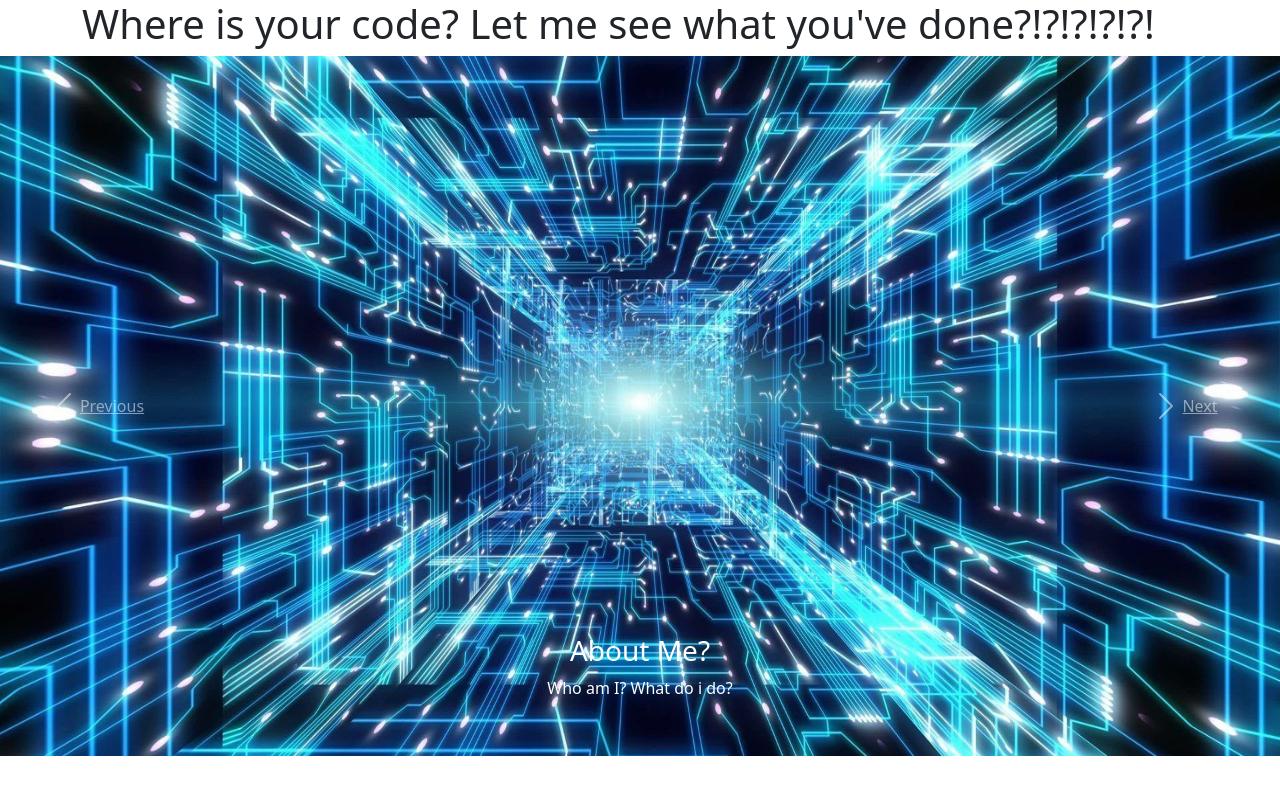
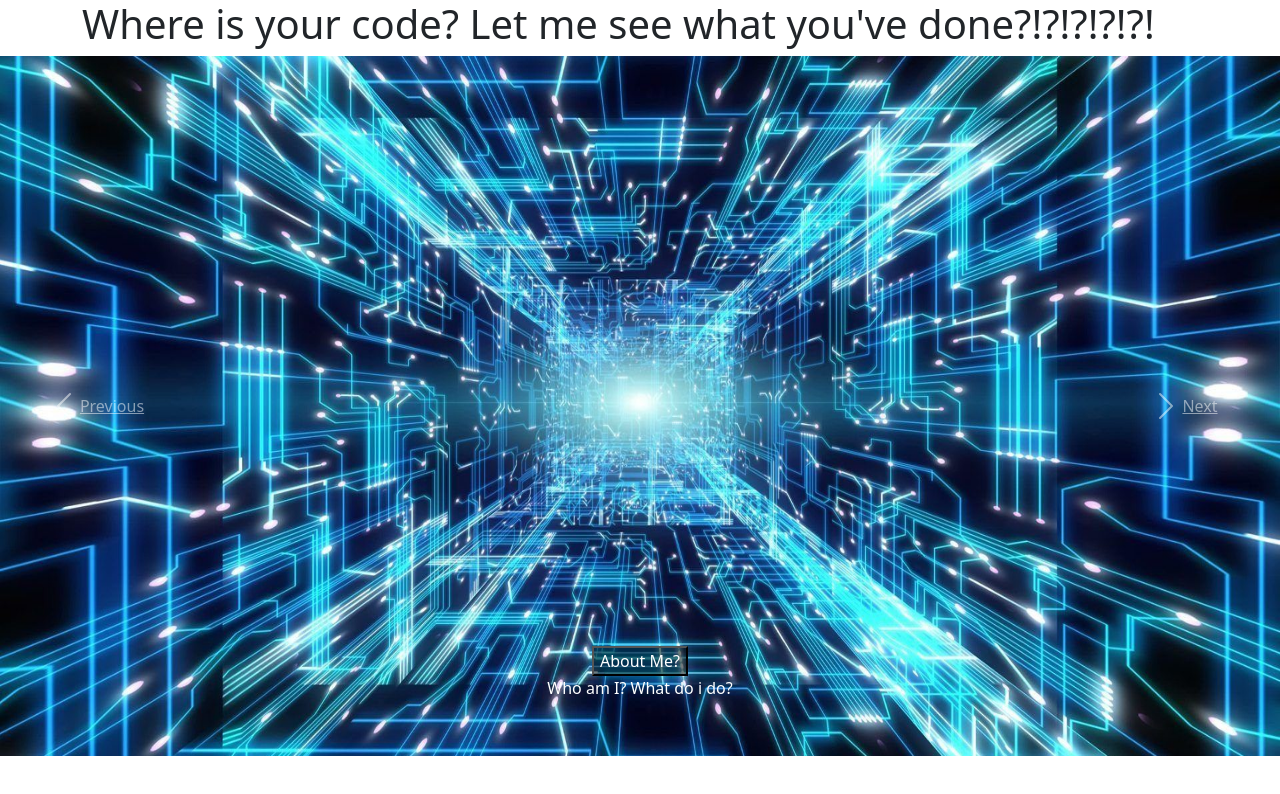
Before and after one commit to vandenessea/01-React-Portfolio, a React (Create React App) app: page / in a window 1280 px wide. Shown: the top 794 px of the page. Built offline with nearby package versions, Linux system fonts and the light colour scheme; grey boxes are pictures that could not be loaded.

Commit message:
navbar and links

```diff
--- a/src/App.js
+++ b/src/App.js
@@ -3,7 +3,9 @@ import React from 'react';
 //Below we are imoporting our portfolio file from our componets folder
 import Portfolio from './componets/Portfolio';
 import Carousel from './componets/Carousel';
+import Navbar from './componets/Navbar';
 import './App.css';
+//import { Navbar } from 'react-bootstrap';
 
 
 // React apps typically have a single App component at the very top that can reference other React components.
@@ -16,6 +18,7 @@ function App() {
     <div className="portfolio-app">
     <Portfolio/>
     <Carousel/>
+    <Navbar/>
       </div>
   );
 }
--- a/src/componets/Carousel.js
+++ b/src/componets/Carousel.js
@@ -13,45 +13,64 @@ function carousel() {
 return (
 
     <Carousel>
-    <Carousel.Item interval={9999}>
+    <Carousel.Item interval={5000}>
       <img
         className="d-block w-100 " width="700px" height="700px"
         src={Cyberdyne}
         alt="Body slide"
       />
       <Carousel.Caption>
-        <h3>About Me?</h3>
+        <button style= {{color: "white", backgroundColor: "rgba(0, 0, 0, 0.5)"}}   onClick={()=> window.open("https://github.com/vandenessea/01-React-Portfolio")}>About Me?</button>
         <p>Who am I? What do i do?</p>
       </Carousel.Caption>
     </Carousel.Item>
-    <Carousel.Item interval={9999}>
+    <Carousel.Item interval={5000}>
       <img
       className="d-block w-100 " width="700px" height="700px"
         src={Lightboxes}
         alt="Second slide"
       />
       <Carousel.Caption>
-        <h3>Take a Link at me</h3>
+      <button style= {{color: "white", backgroundColor: "rgba(0, 0, 0, 0.5)"}}   onClick={()=> window.open("https://github.com/vandenessea/01-React-Portfolio")}>About Me?</button>
         <p>Links of best work</p>
       </Carousel.Caption>
     </Carousel.Item>
-    <Carousel.Item >
+    <Carousel.Item  interval={5000}>
       <img
       className="d-block w-100 " width="700px" height="700px"
         src={Neurons}
         alt="Third slide"
       />
       <Carousel.Caption>
-        <h3>Third slide label</h3>
-        <p>Praesent commodo cursus magna, vel scelerisque nisl consectetur.</p>
+      <button style= {{color: "white", backgroundColor: "rgba(0, 0, 0, 0.5)"}}   onClick={()=> window.open("https://github.com/vandenessea/01-React-Portfolio")}>About Me?</button>
+        <p>Do yewr best!</p>
       </Carousel.Caption>
     </Carousel.Item>
   </Carousel>
 
 );
 
-
 }
 
 
+
+
+
+
+
+
+
+
+
+
+
+
+
+
+
+
+
+
+
+
 export default carousel;
--- /dev/null
+++ b/src/componets/Navbar.js
@@ -0,0 +1,28 @@
+//import React from 'react';
+import React  from 'react';
+//import Carousel from './Carousel';
+
+
+
+import Navbar from 'react-bootstrap/Navbar'
+
+
+
+function navbar() {
+
+    return (
+        <Navbar/>
+
+
+
+
+
+
+
+
+    );
+
+}
+
+
+export default navbar;
```
Also changed, not shown: src/App.css (+11 -5 lines).
